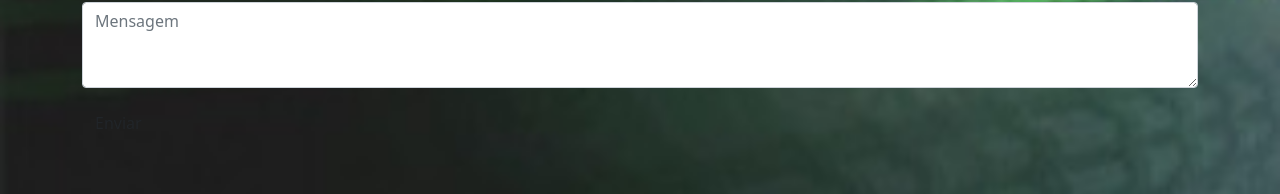
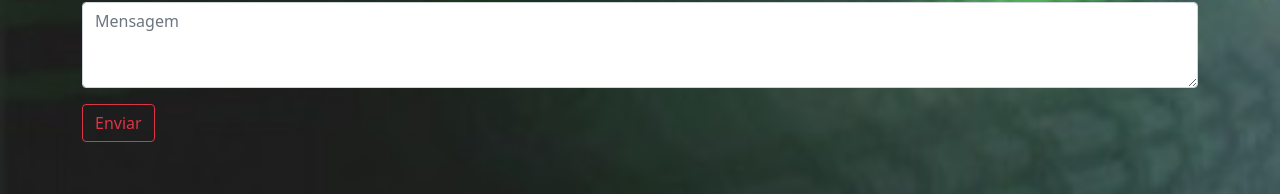
Before and after one commit to vinicius-vs/trabalho_web_M2, a plain HTML site: page htmls/Contatos.html in a window 1280 px wide. Shown: the part 712-906 px from the top of the page. Drawn offline with nearby package versions, Linux system fonts and the light colour scheme.

Commit message:
Update Contatos.html

```diff
--- a/htmls/Contatos.html
+++ b/htmls/Contatos.html
@@ -78,7 +78,9 @@
         <div class="mb-3">
           <textarea class="form-control" id="exampleFormControlTextarea1" placeholder="Mensagem" rows="3"></textarea>
         </div>
-        <button type="button" class="btn bt-01 ">Enviar</button>
+        <button type="button" class="btn btn-outline-danger" data-bs-toggle="modal" data-bs-target="#exampleModal">
+                        Enviar
+                    </button>
       </div>
 
     				</div>
```
